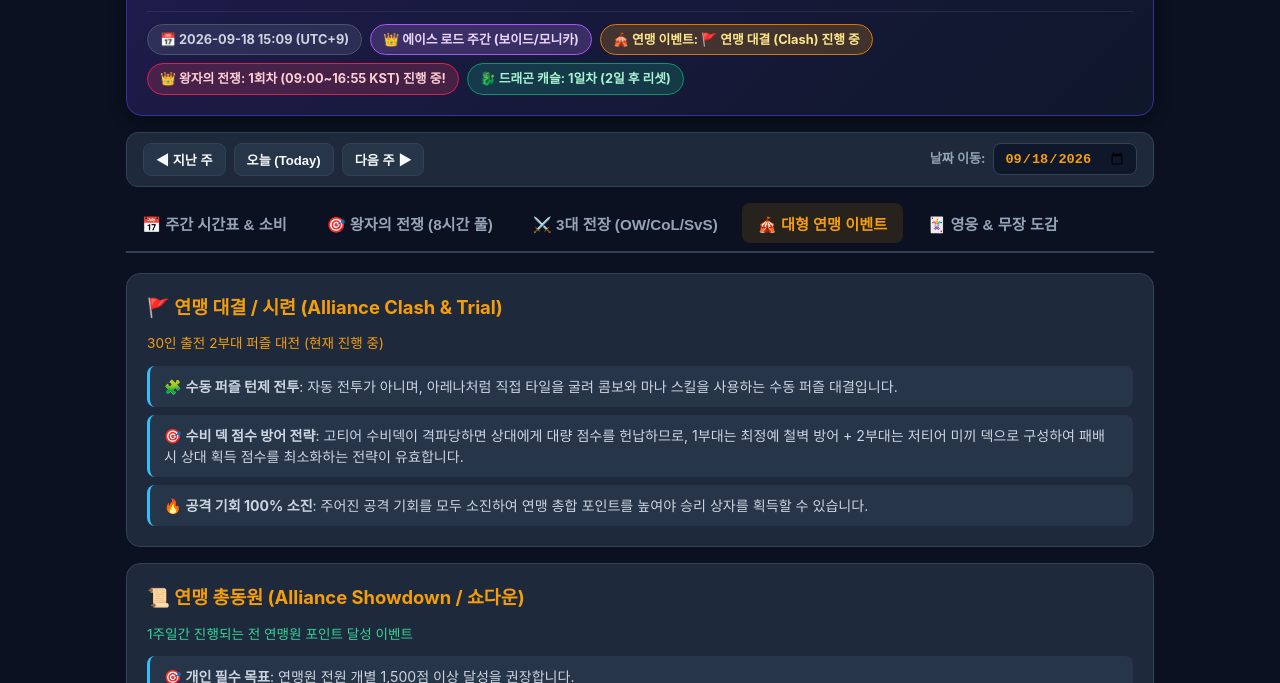
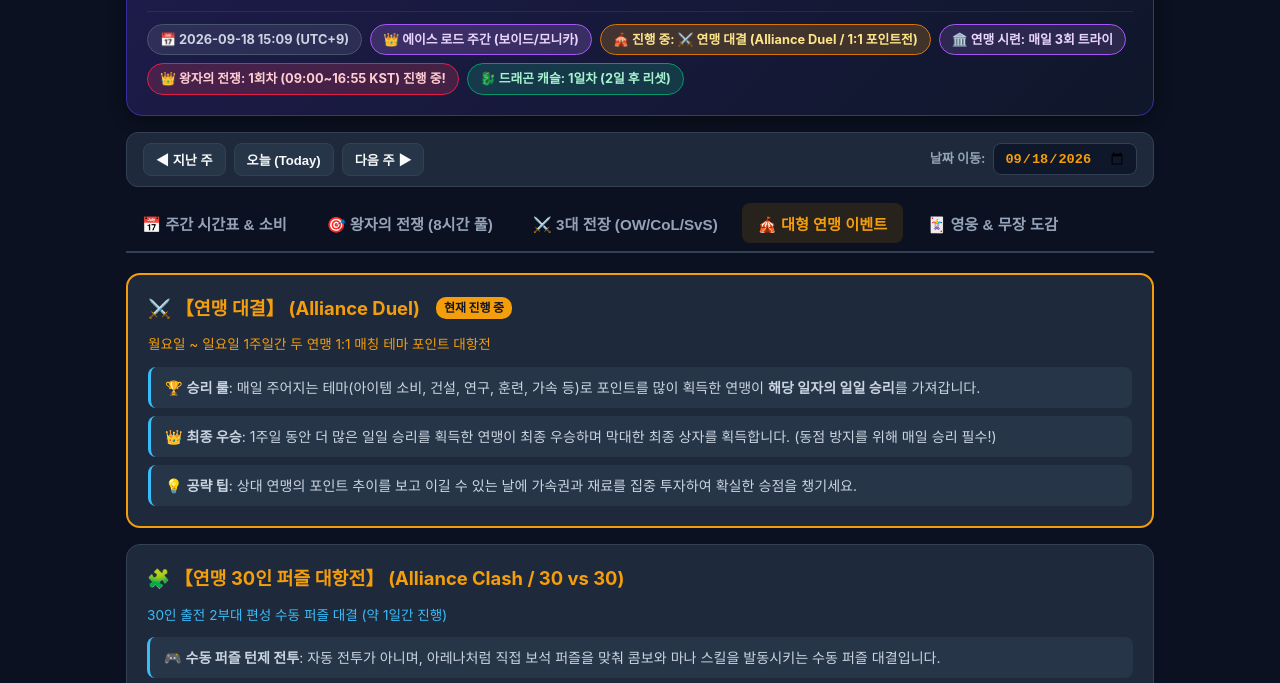
Before and after one commit to awslike6-web/pnc-web, a plain HTML site: page index.html in a window 1280 px wide. Both pictures are taken after a click on the button "🎪 대형 연맹 이벤트". Shown: the part 97-780 px from the top of the page. Drawn offline with Linux system fonts and the light colour scheme.

Commit message:
feat: 4대 연맹 이벤트(연맹 대결/30인 대항전/연맹 시련/총동원) 명확한 분리 및 상세 규칙 반영

```diff
--- a/index.html
+++ b/index.html
@@ -518,7 +518,8 @@
       <div class="live-status-bar">
         <span id="currentDateBadge" class="badge badge-neutral">📅 시간 계산 중...</span>
         <span id="currentWeekBadge" class="badge badge-ace">🏆 주간 계산 중...</span>
-        <span id="allianceEventBadge" class="badge badge-event">🎪 연맹 이벤트: 🚩 연맹 대결 (Clash)</span>
+        <span id="allianceEventBadge" class="badge badge-event">🎪 연맹 이벤트: ⚔️ 연맹 대결 (Alliance Duel)</span>
+        <span id="trialBadge" class="badge badge-ace" style="background:rgba(192,132,252,0.15); border-color:#a855f7;">🏛️ 연맹 시련: 매일 3회 트라이</span>
         <span id="princeBadge" class="badge badge-prince">👑 왕자의 전쟁: 확인 중</span>
         <span id="dragonBadge" class="badge badge-dragon">🐉 드래곤 캐슬: 1일차</span>
       </div>
@@ -648,21 +649,49 @@
       </div>
     </section>
 
-    <!-- 탭 4: 대형 연맹 이벤트 (연맹 대결 & 연맹 총동원) -->
+    <!-- 탭 4: 대형 연맹 이벤트 & 시련 (대결 / 30인 퍼즐 대항전 / 시련 / 총동원) -->
     <section id="tab-alliance" class="tab-content">
-      <div class="guide-card">
-        <h3>🚩 연맹 대결 / 시련 (Alliance Clash & Trial)</h3>
-        <p style="font-size:0.85rem; color:var(--accent-gold); margin-bottom:12px;">30인 출전 2부대 퍼즐 대전 (현재 진행 중)</p>
+      <!-- 1. 연맹 대결 (현재 진행 중인 1주일 테마 포인트전) -->
+      <div class="guide-card" style="border: 2px solid var(--accent-gold);">
+        <h3>⚔️ 【연맹 대결】 (Alliance Duel) <span style="font-size:0.75rem; background:var(--accent-gold); color:#0f172a; padding:2px 8px; border-radius:10px; font-weight:900; margin-left:8px;">현재 진행 중</span></h3>
+        <p style="font-size:0.85rem; color:var(--accent-gold); margin-bottom:12px;">월요일 ~ 일요일 1주일간 두 연맹 1:1 매칭 테마 포인트 대항전</p>
         <ul class="guide-rule-list">
-          <li>🧩 <strong>수동 퍼즐 턴제 전투</strong>: 자동 전투가 아니며, 아레나처럼 직접 타일을 굴려 콤보와 마나 스킬을 사용하는 수동 퍼즐 대결입니다.</li>
-          <li>🎯 <strong>수비 덱 점수 방어 전략</strong>: 고티어 수비덱이 격파당하면 상대에게 대량 점수를 헌납하므로, 1부대는 최정예 철벽 방어 + 2부대는 저티어 미끼 덱으로 구성하여 패배 시 상대 획득 점수를 최소화하는 전략이 유효합니다.</li>
-          <li>🔥 <strong>공격 기회 100% 소진</strong>: 주어진 공격 기회를 모두 소진하여 연맹 총합 포인트를 높여야 승리 상자를 획득할 수 있습니다.</li>
+          <li>🏆 <strong>승리 룰</strong>: 매일 주어지는 테마(아이템 소비, 건설, 연구, 훈련, 가속 등)로 포인트를 많이 획득한 연맹이 <strong>해당 일자의 일일 승리</strong>를 가져갑니다.</li>
+          <li>👑 <strong>최종 우승</strong>: 1주일 동안 더 많은 일일 승리를 획득한 연맹이 최종 우승하며 막대한 최종 상자를 획득합니다. (동점 방지를 위해 매일 승리 필수!)</li>
+          <li>💡 <strong>공략 팁</strong>: 상대 연맹의 포인트 추이를 보고 이길 수 있는 날에 가속권과 재료를 집중 투자하여 확실한 승점을 챙기세요.</li>
         </ul>
       </div>
 
+      <!-- 2. 연맹 30인 퍼즐 대항전 -->
       <div class="guide-card">
-        <h3>📜 연맹 총동원 (Alliance Showdown / 쇼다운)</h3>
-        <p style="font-size:0.85rem; color:var(--accent-green); margin-bottom:12px;">1주일간 진행되는 전 연맹원 포인트 달성 이벤트</p>
+        <h3>🧩 【연맹 30인 퍼즐 대항전】 (Alliance Clash / 30 vs 30)</h3>
+        <p style="font-size:0.85rem; color:var(--accent-blue); margin-bottom:12px;">30인 출전 2부대 편성 수동 퍼즐 대결 (약 1일간 진행)</p>
+        <ul class="guide-rule-list">
+          <li>🎮 <strong>수동 퍼즐 턴제 전투</strong>: 자동 전투가 아니며, 아레나처럼 직접 보석 퍼즐을 맞춰 콤보와 마나 스킬을 발동시키는 수동 퍼즐 대결입니다.</li>
+          <li>⚔️ <strong>공격 기회</strong>: 연맹 리그 등급에 따라 1인당 <strong>2회 또는 4회의 공격 기회</strong>가 주어집니다. (기회 100% 소진 필수!)</li>
+          <li>🛡️ <strong>수비 덱 점수 방어 전략</strong>: 고티어 수비덱이 격파당하면 상대에게 대량 점수를 헌납합니다. 따라서 <strong>1부대는 최강 철벽 방어덱 + 2부대는 저티어 미끼덱</strong>으로 구성하여 패배 시 상대에게 넘어가는 점수를 최소화하세요.</li>
+        </ul>
+      </div>
+
+      <!-- 3. 연맹 시련 -->
+      <div class="guide-card">
+        <h3>🏛️ 【연맹 시련】 (Alliance Trial)</h3>
+        <p style="font-size:0.85rem; color:var(--accent-purple); margin-bottom:12px;">매주 월요일 시작 · 매일 3회 무료 트라이 점수 누적제</p>
+        <ul class="guide-rule-list">
+          <li>🎯 <strong>매일 3회 도전 필수</strong>: 매주 월요일부터 매일 3회의 무료 트라이 기회가 주어지며, 보스에게 입힌 피해량으로 점수가 지속 누적됩니다.</li>
+          <li>🎁 <strong>3중 풍성한 보상</strong>:
+            <br>• 👤 <strong>개인 누적 점수 보상</strong>: 본인이 누적한 점수 구간별 확정 보상.
+            <br>• 👥 <strong>연맹 총 누적 점수 보상</strong>: 모든 연맹원의 점수를 합산한 연맹 단계별 상자.
+            <br>• 🏆 <strong>국가(서버) 내 연맹 랭킹 보상</strong>: 서버 내 연맹 순위에 따른 최종 결산 보상.
+          </li>
+          <li>💡 <strong>공략 팁</strong>: 보스 속성에 맞는 카운터 영웅 덱을 편성하여 매일 3회 기회를 빠짐없이 모두 소진하세요!</li>
+        </ul>
+      </div>
+
+      <!-- 4. 연맹 총동원 (쇼다운) -->
+      <div class="guide-card">
+        <h3>📜 【연맹 총동원】 (Alliance Showdown / 쇼다운)</h3>
+        <p style="font-size:0.85rem; color:var(--accent-green); margin-bottom:12px;">1주일간 진행되는 전 연맹원 미션 달성 이벤트</p>
         <ul class="guide-rule-list">
           <li>🎯 <strong>개인 필수 목표</strong>: 연맹원 전원 개별 1,500점 이상 달성을 권장합니다.</li>
           <li>📋 <strong>고득점 미션 선별 수락</strong>: 본인이 즉시 완료할 수 있는 미션(다이아 소모, 채집, 가속 등) 위주로 골라 수락하고, 불가능한 저득점 미션은 삭제하여 갱신하세요.</li>
@@ -998,7 +1027,7 @@
 
       // 3. 대형 연맹 이벤트 (현재 연맹 대결 활성)
       const allianceBadge = document.getElementById("allianceEventBadge");
-      allianceBadge.textContent = "🎪 연맹 이벤트: 🚩 연맹 대결 (Clash) 진행 중";
+      allianceBadge.textContent = "🎪 진행 중: ⚔️ 연맹 대결 (Alliance Duel / 1:1 포인트전)";
 
       // 4. 왕자의 전쟁 상태 (목·금·토요일만 활성)
       const princeBadge = document.getElementById("princeBadge");
```
